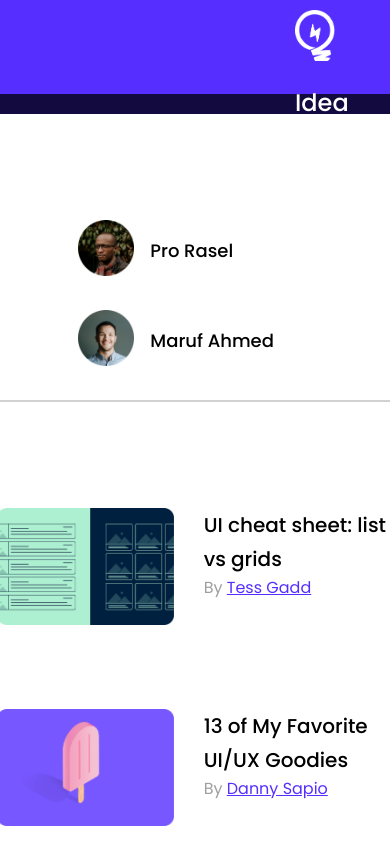
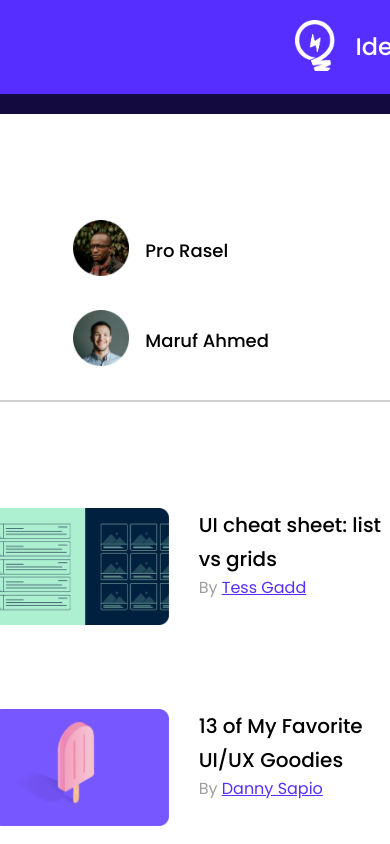
Before and after one commit to aqibanafi/leader-board-repo, a plain HTML site: page index.html in a window 390 px wide. Shown: the top 844 px of the page. Drawn offline with Linux system fonts and the light colour scheme.

Commit message:
before-responsive

```diff
--- a/css/style.css
+++ b/css/style.css
@@ -2,38 +2,6 @@
 @import url('https://fonts.googleapis.com/css2?family=Poppins:wght@400;500&display=swap');
 /* Fonts - Poppins */
 /* Header Style Start */
-@media screen and (max-width: 800px) {
-    body{
-        width:400px;
-    }
-    main{
-        flex-direction: column;
-    }
-    nav .manu{
-        flex-direction: column;
-
-
-    }
-    nav .logo{
-        flex-direction: column;
-        align-items: flex-start;
-
-
-    }
-    nav{
-        flex-direction: column;
-    }
-    .player-list{
-        grid-template-columns: repeat(1, 1fr);
-    }
-    .blog-list{
-        grid-template-columns: repeat(1, 1fr);
-    }
-    .latest-course-section{
-        display: none;
-
-    }
-}
 *{
     margin: 0;
     padding: 0;
```
